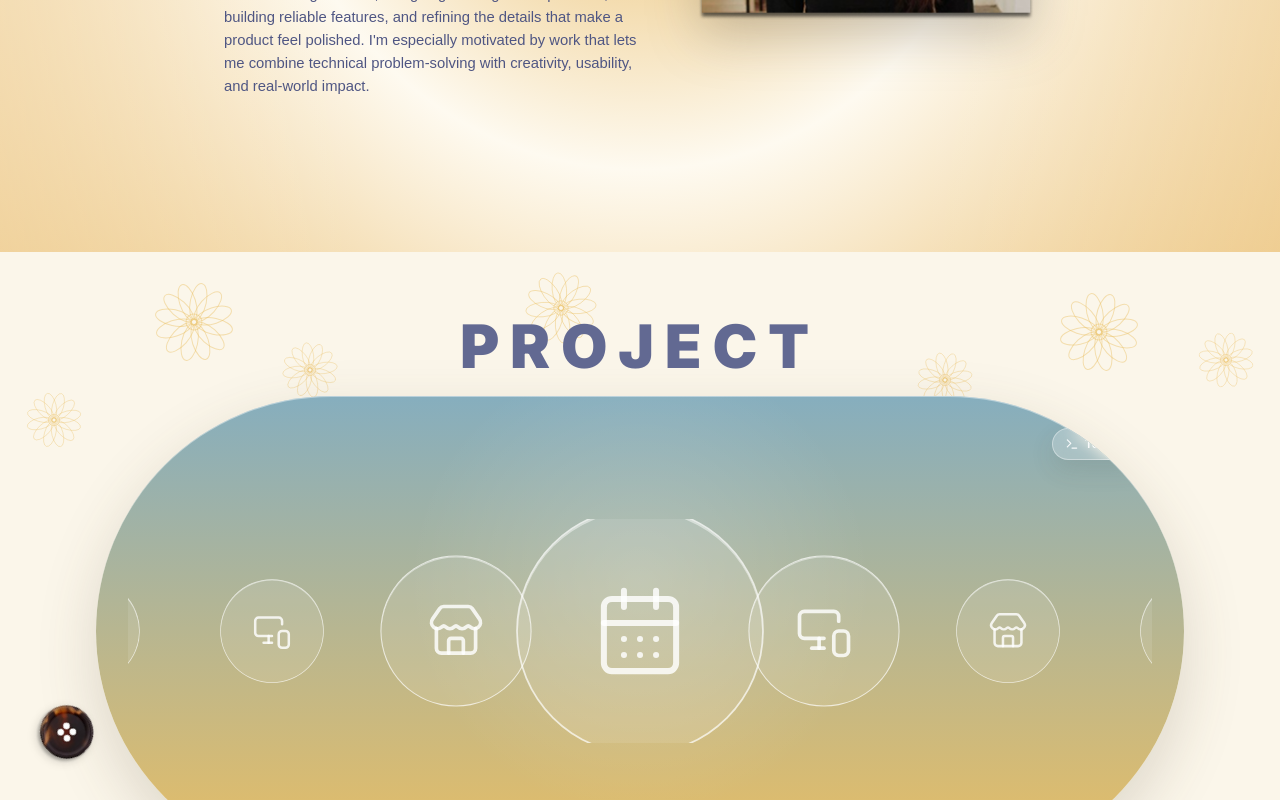
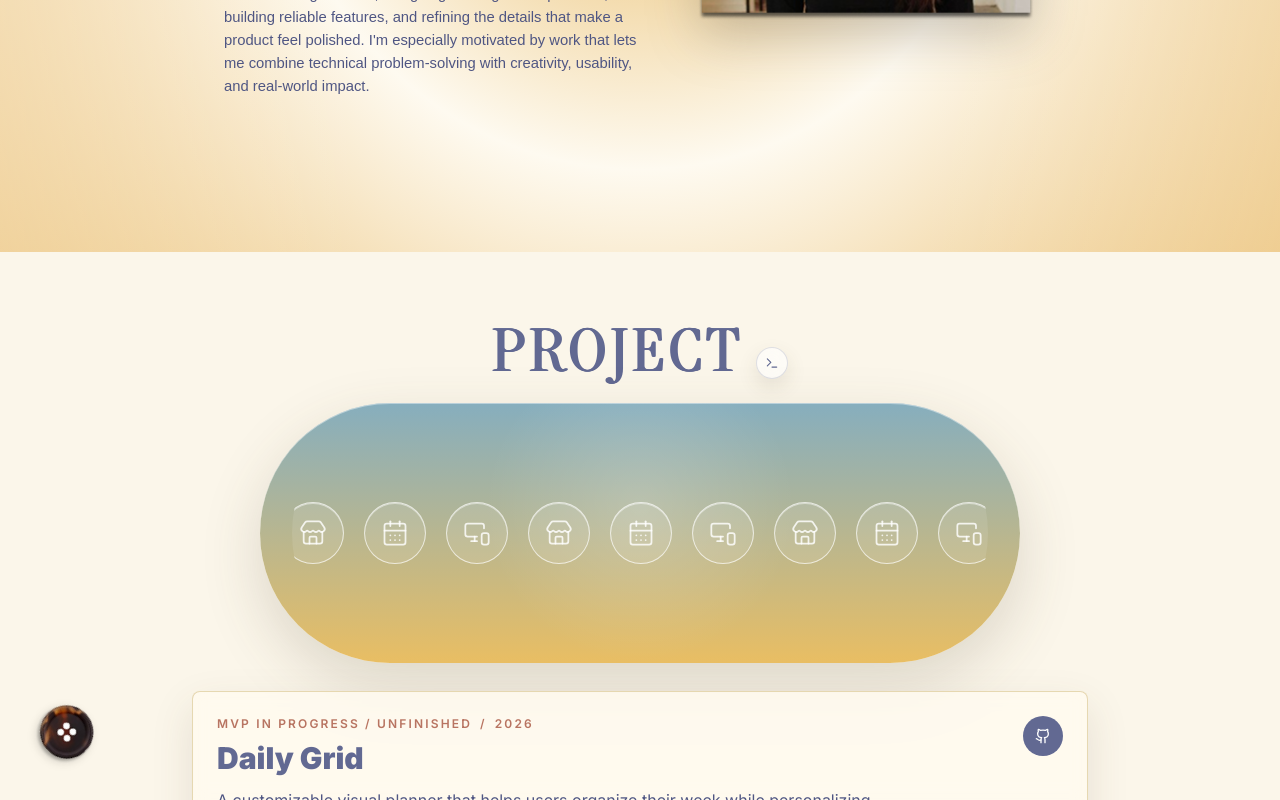
Before and after one commit to nguyena221/annie-nguyen-portfolio, a Next.js app: page / in a window 1280 px wide. Both pictures are taken after a click on the button "Browse". Shown: the part 548-1348 px from the top of the page. Built offline with nearby package versions, Linux system fonts and the light colour scheme; a web font is replaced by a local one.

Commit message:
last edits for project page

```diff
--- a/components/sections/projects.tsx
+++ b/components/sections/projects.tsx
@@ -2,6 +2,7 @@
 
 import { motion, useInView } from "framer-motion"
 import { CalendarDays, ExternalLink, Github, Grid2X2, MonitorSmartphone, Sparkles, Store, Terminal } from "lucide-react"
+import { Instrument_Serif } from "next/font/google"
 import { FormEvent, KeyboardEvent, useEffect, useRef, useState } from "react"
 
 type ProjectFile = "README.md" | "features.txt" | "stack.json" | "highlights.txt" | "structure.txt" | "links.txt"
@@ -27,6 +28,11 @@ type TerminalEntry = {
   cwd: string
   output: string[]
 }
+
+const instrumentSerif = Instrument_Serif({
+  subsets: ["latin"],
+  weight: "400",
+})
 
 const projects: Project[] = [
   {
@@ -221,49 +227,12 @@ const iconMap = {
   store: Store,
 }
 
-const carouselProjects = [...projects, ...projects, ...projects]
-
-const flowerPositions = [
-  "left-[2%] top-[14%] size-14 rotate-[-14deg]",
-  "left-[12%] top-[3%] size-20 rotate-[12deg]",
-  "left-[22%] top-[9%] size-14 rotate-[22deg]",
-  "left-[41%] top-[2%] size-18 rotate-[-5deg]",
-  "right-[24%] top-[10%] size-14 rotate-[18deg]",
-  "right-[11%] top-[4%] size-20 rotate-[-12deg]",
-  "right-[2%] top-[8%] size-14 rotate-[12deg]",
-  "left-[1%] bottom-[20%] size-16 rotate-[8deg]",
-  "left-[13%] bottom-[2%] size-18 rotate-[-10deg]",
-  "left-[41%] bottom-[-1%] size-16 rotate-[18deg]",
-  "right-[20%] bottom-[1%] size-16 rotate-[6deg]",
-  "right-[8%] bottom-[3%] size-18 rotate-[18deg]",
-  "right-[1%] bottom-[21%] size-16 rotate-[-8deg]",
-]
-
-function Flower({ className }: { className: string }) {
-  return (
-    <svg
-      className={`absolute text-[#e9bf64]/46 ${className}`}
-      viewBox="0 0 100 100"
-      fill="none"
-      aria-hidden="true"
-    >
-      <g stroke="currentColor" strokeWidth="1.25">
-        {Array.from({ length: 12 }).map((_, index) => (
-          <ellipse
-            key={index}
-            cx="50"
-            cy="24"
-            rx="10"
-            ry="23"
-            transform={`rotate(${index * 30} 50 50)`}
-          />
-        ))}
-        <circle cx="50" cy="50" r="10" />
-        <circle cx="50" cy="50" r="4" />
-      </g>
-    </svg>
-  )
-}
+const carouselRepeatCount = 7
+const carouselMiddleSet = Math.floor(carouselRepeatCount / 2)
+const carouselMiddleStart = projects.length * carouselMiddleSet
+const carouselLowerBoundary = projects.length * 2
+const carouselUpperBoundary = projects.length * (carouselRepeatCount - 2)
+const carouselProjects = Array.from({ length: carouselRepeatCount }).flatMap(() => projects)
 
 const getHelpOutput = () => [
   "Commands:",
@@ -328,14 +297,17 @@ export function Projects() {
   const ref = useRef(null)
   const outputRef = useRef<HTMLDivElement | null>(null)
   const inputRef = useRef<HTMLInputElement | null>(null)
+  const carouselShellRef = useRef<HTMLDivElement | null>(null)
   const carouselRef = useRef<HTMLDivElement | null>(null)
   const carouselItemRefs = useRef<(HTMLButtonElement | null)[]>([])
+  const carouselSettleTimer = useRef<ReturnType<typeof setTimeout> | null>(null)
   const isInView = useInView(ref, { once: true, margin: "-100px" })
   const [view, setView] = useState<"terminal" | "browse">("terminal")
   const [cwd, setCwd] = useState("projects")
   const [command, setCommand] = useState("")
   const [selectedSlug, setSelectedSlug] = useState(projects[0].slug)
-  const [activeCarouselSlot, setActiveCarouselSlot] = useState(projects.length)
+  const [activeCarouselSlot, setActiveCarouselSlot] = useState(carouselMiddleStart)
+  const [carouselCenter, setCarouselCenter] = useState(0)
   const [history, setHistory] = useState<TerminalEntry[]>([
     {
       cwd: "projects",
@@ -361,7 +333,7 @@ export function Projects() {
     }
 
     const container = carouselRef.current
-    const middleItem = carouselItemRefs.current[projects.length]
+    const middleItem = carouselItemRefs.current[carouselMiddleStart]
 
     if (middleItem) {
       container.scrollLeft = middleItem.offsetLeft - container.clientWidth / 2 + middleItem.clientWidth / 2
@@ -370,11 +342,11 @@ export function Projects() {
 
   const selectedProject = getProject(selectedSlug) ?? projects[0]
 
-  const updateCarouselCenter = () => {
+  const getClosestCarouselIndex = () => {
     const container = carouselRef.current
 
     if (!container) {
-      return
+      return activeCarouselSlot
     }
 
     const containerCenter = container.scrollLeft + container.clientWidth / 2
@@ -395,6 +367,40 @@ export function Projects() {
       }
     })
 
+    return closestIndex
+  }
+
+  const updateCarouselCenter = () => {
+    const container = carouselRef.current
+
+    if (!container) {
+      return
+    }
+
+    let closestIndex = getClosestCarouselIndex()
+
+    if (closestIndex < carouselLowerBoundary) {
+      const currentItem = carouselItemRefs.current[closestIndex]
+      const matchingMiddleItem = carouselItemRefs.current[(closestIndex % projects.length) + carouselMiddleStart]
+
+      if (currentItem && matchingMiddleItem) {
+        container.scrollLeft += matchingMiddleItem.offsetLeft - currentItem.offsetLeft
+        closestIndex = (closestIndex % projects.length) + carouselMiddleStart
+      }
+    }
+
+    if (closestIndex >= carouselUpperBoundary) {
+      const currentItem = carouselItemRefs.current[closestIndex]
+      const matchingMiddleItem = carouselItemRefs.current[(closestIndex % projects.length) + carouselMiddleStart]
+
+      if (currentItem && matchingMiddleItem) {
+        container.scrollLeft -= currentItem.offsetLeft - matchingMiddleItem.offsetLeft
+        closestIndex = (closestIndex % projects.length) + carouselMiddleStart
+      }
+    }
+
+    setCarouselCenter(container.scrollLeft + container.clientWidth / 2)
+
     const project = carouselProjects[closestIndex]
 
     setActiveCarouselSlot(closestIndex)
@@ -403,6 +409,70 @@ export function Projects() {
       setSelectedSlug(project.slug)
     }
   }
+
+  const centerCarouselItem = (index: number, behavior: ScrollBehavior = "smooth") => {
+    const container = carouselRef.current
+    const item = carouselItemRefs.current[index]
+
+    if (!container || !item) {
+      return
+    }
+
+    container.scrollTo({
+      left: item.offsetLeft - container.clientWidth / 2 + item.clientWidth / 2,
+      behavior,
+    })
+
+    setActiveCarouselSlot(index)
+    setSelectedSlug(carouselProjects[index]?.slug ?? selectedSlug)
+  }
+
+  const settleCarouselToNearestItem = () => {
+    const closestIndex = getClosestCarouselIndex()
+    centerCarouselItem(closestIndex)
+  }
+
+  const handleCarouselWheel = (event: WheelEvent) => {
+    const container = carouselRef.current
+
+    if (!container) {
+      return
+    }
+
+    event.preventDefault()
+    event.stopPropagation()
+
+    const scrollAmount = Math.abs(event.deltaX) > Math.abs(event.deltaY) ? event.deltaX : event.deltaY
+    container.scrollBy({
+      left: -scrollAmount * 0.72,
+      behavior: "smooth",
+    })
+    window.requestAnimationFrame(updateCarouselCenter)
+
+    if (carouselSettleTimer.current) {
+      clearTimeout(carouselSettleTimer.current)
+    }
+
+    carouselSettleTimer.current = setTimeout(settleCarouselToNearestItem, 180)
+  }
+
+  useEffect(() => {
+    if (view !== "browse" || !carouselShellRef.current) {
+      return
+    }
+
+    const container = carouselShellRef.current
+
+    container.addEventListener("wheel", handleCarouselWheel, { passive: false })
+
+    return () => {
+      if (carouselSettleTimer.current) {
+        clearTimeout(carouselSettleTimer.current)
+      }
+
+      container.removeEventListener("wheel", handleCarouselWheel)
+    }
+  }, [view])
 
   const runCommand = (rawCommand: string) => {
     const trimmedCommand = rawCommand.trim()
@@ -544,12 +614,7 @@ export function Projects() {
           <div className="pointer-events-none absolute inset-0 bg-[linear-gradient(115deg,rgba(255,250,240,0.62)_0%,rgba(255,250,240,0.16)_32%,rgba(116,36,20,0.22)_100%)]" />
         </>
       ) : (
-        <>
-          <div className="pointer-events-none absolute inset-0 bg-[#fbf6ea]" />
-          {flowerPositions.map((position, index) => (
-            <Flower key={index} className={position} />
-          ))}
-        </>
+        <div className="pointer-events-none absolute inset-0 bg-[#fbf6ea]" />
       )}
 
       <motion.div
@@ -577,11 +642,13 @@ export function Projects() {
                   event.stopPropagation()
                   setView("browse")
                 }}
-                className="flex h-7 shrink-0 items-center gap-1.5 rounded-full border border-white/18 bg-white/12 px-3 text-xs font-medium text-white/78 transition hover:bg-white/20 hover:text-white focus-visible:outline focus-visible:outline-2 focus-visible:outline-offset-2 focus-visible:outline-white/70"
+                className="group flex h-7 w-7 shrink-0 items-center justify-center overflow-hidden rounded-full border border-white/18 bg-white/12 text-xs font-medium text-white/78 transition-all duration-300 hover:w-[5.7rem] hover:justify-start hover:bg-white/20 hover:px-3 hover:text-white focus-visible:w-[5.7rem] focus-visible:justify-start focus-visible:px-3 focus-visible:outline focus-visible:outline-2 focus-visible:outline-offset-2 focus-visible:outline-white/70"
                 aria-label="Switch to browse view"
               >
-                <Grid2X2 className="size-3.5" />
-                Browse
+                <Grid2X2 className="size-3.5 shrink-0" />
+                <span className="ml-0 max-w-0 overflow-hidden whitespace-nowrap opacity-0 transition-all duration-300 group-hover:ml-1.5 group-hover:max-w-16 group-hover:opacity-100 group-focus-visible:ml-1.5 group-focus-visible:max-w-16 group-focus-visible:opacity-100">
+                  Browse
+                </span>
               </button>
             </div>
 
@@ -630,31 +697,47 @@ export function Projects() {
           </div>
         ) : (
           <div className="w-full">
-            <h2 className="mb-5 text-center text-5xl font-black uppercase tracking-[0.18em] text-[#626992] md:text-6xl">
-              Project
-            </h2>
-
-            <div className="relative mx-auto flex min-h-[360px] w-full max-w-[1155px] flex-col justify-center overflow-hidden rounded-[999px] bg-[linear-gradient(180deg,#86aebe_0%,#e9be63_100%)] px-4 py-10 shadow-[inset_0_1px_0_rgba(255,255,255,0.42),0_22px_60px_rgba(83,72,52,0.18)] md:min-h-[470px] md:px-8">
-              <div className="pointer-events-none absolute inset-0 bg-[radial-gradient(circle_at_50%_40%,rgba(255,255,255,0.18),transparent_38%)]" />
+            <div className="mb-5 flex items-end justify-center gap-3">
+              <h2
+                className={`${instrumentSerif.className} scale-y-[0.82] text-center text-6xl font-bold italic leading-[0.9] tracking-[0.05em] text-[#626992] md:text-7xl`}
+                style={{
+                  textShadow:
+                    "0.014em 0 0 currentColor, -0.014em 0 0 currentColor, 0 0.006em 0 currentColor",
+                }}
+              >
+                PROJECT
+              </h2>
               <button
                 type="button"
                 onClick={() => setView("terminal")}
-                className="absolute right-5 top-5 z-20 flex h-8 items-center gap-1.5 rounded-full border border-white/38 bg-white/22 px-3 text-xs font-semibold text-white/90 shadow-[0_10px_24px_rgba(83,72,52,0.12)] backdrop-blur transition hover:bg-white/32 focus-visible:outline focus-visible:outline-2 focus-visible:outline-offset-2 focus-visible:outline-white md:right-9 md:top-8"
+                className="group mb-1 flex h-8 w-8 items-center justify-center overflow-hidden rounded-full border border-[#626992]/20 bg-white/58 text-xs font-semibold text-[#626992] shadow-[0_8px_20px_rgba(83,72,52,0.12)] backdrop-blur transition-all duration-300 hover:w-[6.4rem] hover:justify-start hover:bg-white/78 hover:px-3 focus-visible:w-[6.4rem] focus-visible:justify-start focus-visible:px-3 focus-visible:outline focus-visible:outline-2 focus-visible:outline-offset-2 focus-visible:outline-[#626992]"
                 aria-label="Switch to terminal view"
               >
-                <Terminal className="size-3.5" />
-                Terminal
+                <Terminal className="size-3.5 shrink-0" />
+                <span className="ml-0 max-w-0 overflow-hidden whitespace-nowrap opacity-0 transition-all duration-300 group-hover:ml-1.5 group-hover:max-w-20 group-hover:opacity-100 group-focus-visible:ml-1.5 group-focus-visible:max-w-20 group-focus-visible:opacity-100">
+                  Terminal
+                </span>
               </button>
+            </div>
+
+            <div
+              ref={carouselShellRef}
+              className="relative mx-auto flex min-h-[205px] w-full max-w-[760px] flex-col justify-center overflow-hidden rounded-[999px] bg-[linear-gradient(180deg,#86aebe_0%,#e9be63_100%)] shadow-[inset_0_1px_0_rgba(255,255,255,0.42),0_22px_60px_rgba(83,72,52,0.18)] md:min-h-[260px]"
+            >
+              <div className="pointer-events-none absolute inset-0 bg-[radial-gradient(circle_at_50%_40%,rgba(255,255,255,0.18),transparent_38%)]" />
               <div
                 ref={carouselRef}
                 onScroll={updateCarouselCenter}
-                className="relative z-10 flex snap-x snap-mandatory gap-6 overflow-x-auto px-[32vw] py-10 [scrollbar-width:none] md:gap-10 md:px-[38%] [&::-webkit-scrollbar]:hidden"
+                className="absolute inset-y-0 left-5 right-5 z-10 flex items-center gap-3 overflow-x-auto overflow-y-hidden rounded-[inherit] overscroll-contain px-[21%] [scrollbar-width:none] md:left-8 md:right-8 md:gap-5 md:px-[25%] [&::-webkit-scrollbar]:hidden"
                 aria-label="Browse projects"
               >
                 {carouselProjects.map((project, index) => {
                   const Icon = iconMap[project.icon]
-                  const distance = Math.abs(index - activeCarouselSlot)
-                  const scale = distance === 0 ? 1.72 : distance === 1 ? 1.05 : 0.72
+                  const item = carouselItemRefs.current[index]
+                  const itemCenter = item ? item.offsetLeft + item.clientWidth / 2 : 0
+                  const distanceFromCenter = item ? Math.abs(carouselCenter - itemCenter) : Number.POSITIVE_INFINITY
+                  const circleSize = distanceFromCenter < 78 ? 160 : distanceFromCenter < 210 ? 110 : 62
+                  const iconSize = distanceFromCenter < 78 ? 68 : distanceFromCenter < 210 ? 48 : 28
 
                   return (
                     <button
@@ -663,12 +746,12 @@ export function Projects() {
                         carouselItemRefs.current[index] = node
                       }}
                       type="button"
-                      onClick={() => setSelectedSlug(project.slug)}
-                      className="grid size-28 shrink-0 snap-center place-items-center rounded-full border border-white/68 bg-white/10 text-white/82 shadow-[inset_0_1px_0_rgba(255,255,255,0.46)] transition-transform duration-200 hover:bg-white/20 focus-visible:outline focus-visible:outline-2 focus-visible:outline-offset-4 focus-visible:outline-[#626992] md:size-36"
-                      style={{ transform: `scale(${scale})` }}
+                      onClick={() => centerCarouselItem(index)}
+                      className="grid shrink-0 place-items-center rounded-full border border-white/68 bg-white/10 text-white/82 shadow-[inset_0_1px_0_rgba(255,255,255,0.46)] transition-[width,height,background-color] duration-200 ease-out hover:bg-white/20 focus-visible:outline focus-visible:outline-2 focus-visible:outline-offset-4 focus-visible:outline-[#626992]"
+                      style={{ width: circleSize, height: circleSize }}
                       aria-label={`View ${project.name}`}
                     >
-                      <Icon className="size-10 md:size-14" strokeWidth={1.5} />
+                      <Icon style={{ width: iconSize, height: iconSize }} strokeWidth={1.5} />
                     </button>
                   )
                 })}
```
Also changed, not shown: 1 other file (tests, documents, lock files or other folders).
